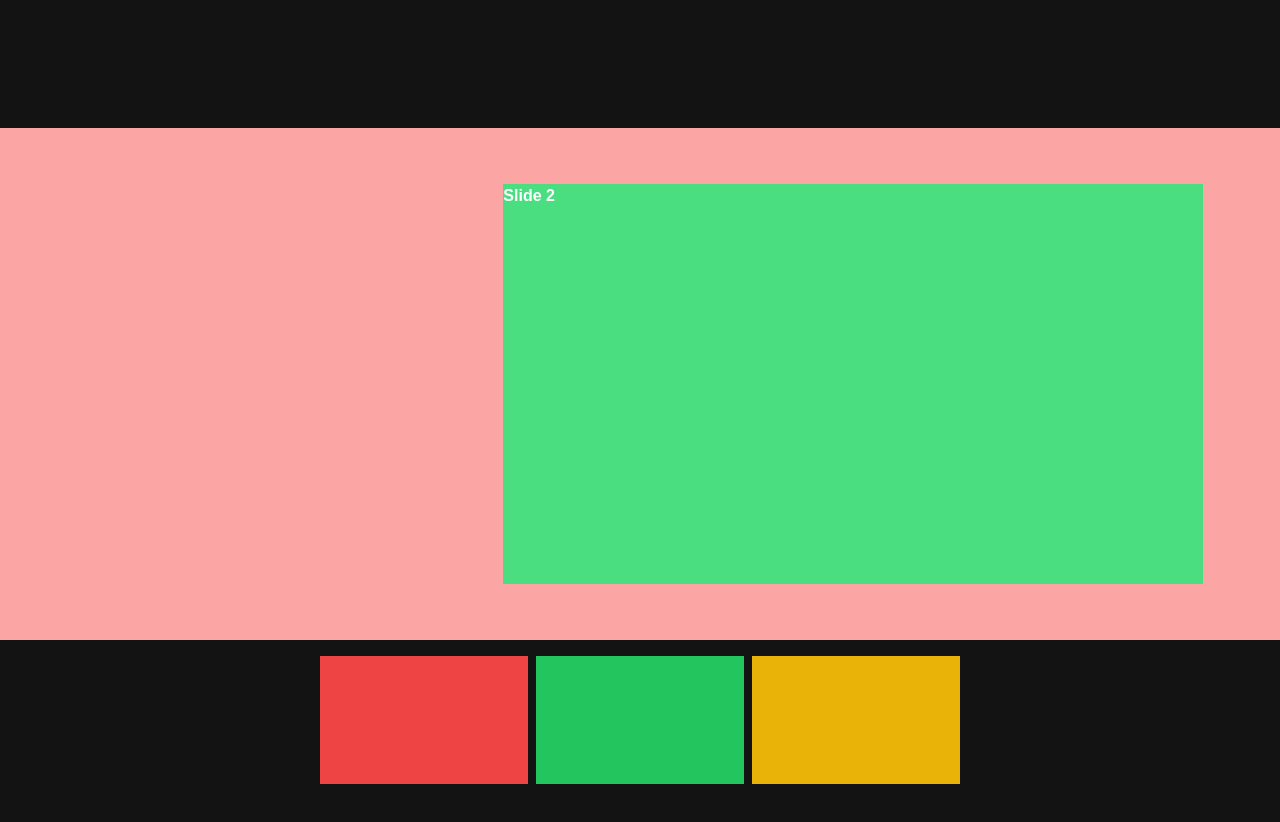
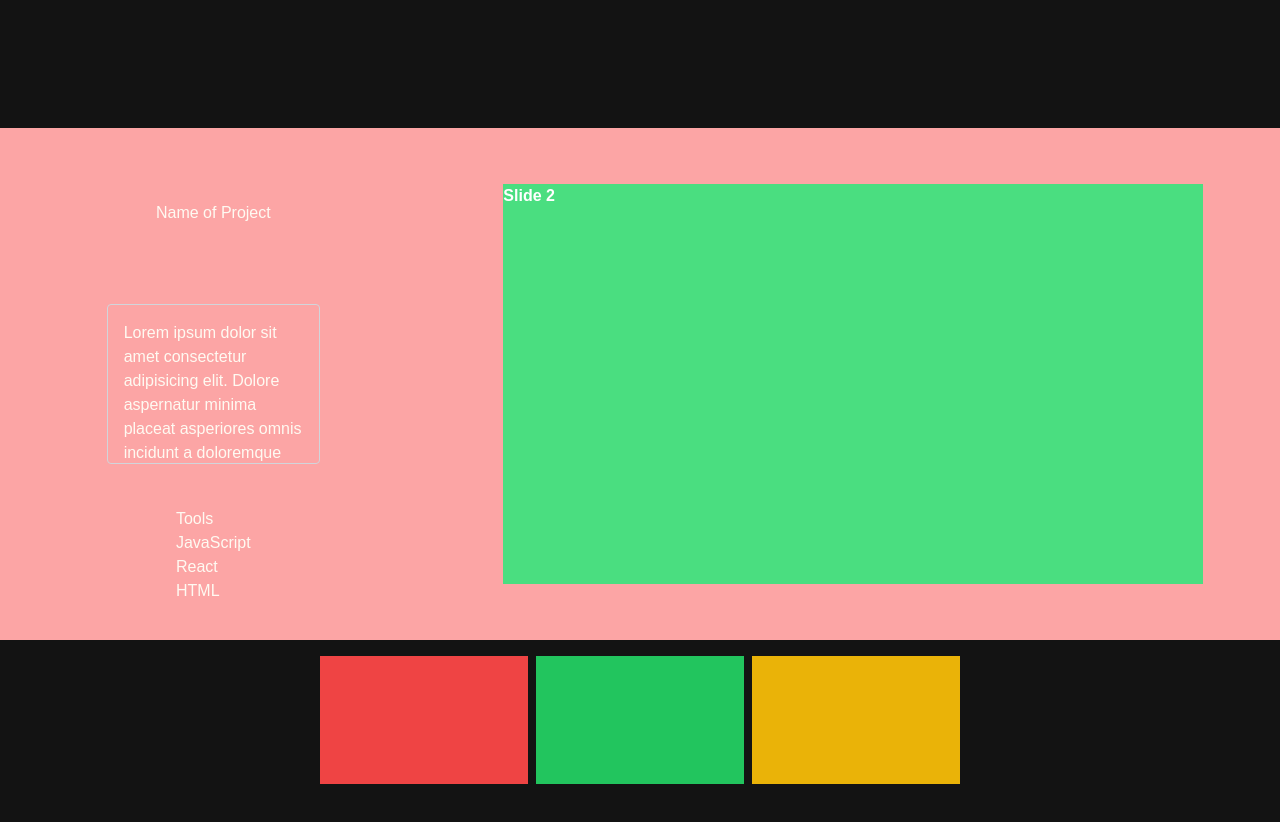
Before and after one commit to Ch1tsanucha/port-website, a React (Vite) app: page / in a window 1280 px wide. Shown: the part 1600-2422 px from the top of the page. Built offline with nearby package versions, Linux system fonts and the light colour scheme.

Commit message:
9/1/2028

```diff
--- a/src/page/project_2.tsx
+++ b/src/page/project_2.tsx
@@ -4,7 +4,6 @@ import { motion } from "framer-motion";
 
 import "slick-carousel/slick/slick.css";
 import "slick-carousel/slick/slick-theme.css";
-
 
 export default function Project() {
   const section1Ref = useRef<HTMLElement | null>(null);
@@ -48,8 +47,6 @@ export default function Project() {
       </Slider>
     );
   }
-
-
 
   return (
     <div className="h-full w-full grid grid-rows-[1fr_0.25fr]">
@@ -139,7 +136,31 @@ const Section: React.FC<SectionProps> = ({
         <div></div>
         <div className={`w-full ${bgColor}`}>
           <div className="grid grid-cols-[1fr_2fr] w-full h-full">
-            <div className={`${bgColor.replace("300", "200")}`}></div>
+            <div className={`${bgColor.replace("300", "200")}`}>
+              <div className="h-full w-full flex justify-center items-center">
+              <div className="grid grid-rows-3 w-full h-full">
+  <div className="flex justify-center items-center">
+    <p>
+      Name of Project
+    </p>
+  </div>
+  <div className="w-full flex justify-center items-center">
+    <p className="overflow-y-auto w-1/2 h-40 p-4 border border-gray-300 rounded">
+      Lorem ipsum dolor sit amet consectetur adipisicing elit. Dolore aspernatur minima placeat asperiores omnis incidunt a doloremque aut voluptate? Dolores earum accusantium eos laborum est fuga, iusto non inventore error. Lorem, ipsum dolor sit amet consectetur adipisicing elit. Necessitatibus dicta, ut voluptatem eligendi adipisci debitis iusto voluptate eos velit, expedita obcaecati enim reprehenderit ipsam, illum esse aliquid numquam! Veniam, nihil?
+    </p>
+  </div>
+  <div className="flex justify-center items-center">
+    <ul>
+      <li>Tools</li>
+      <li>JavaScript</li>
+      <li>React</li>
+      <li>HTML</li>
+    </ul>
+  </div>
+</div>
+
+              </div>
+            </div>
             <div
               className={`${bgColor.replace(
                 "300",
```
